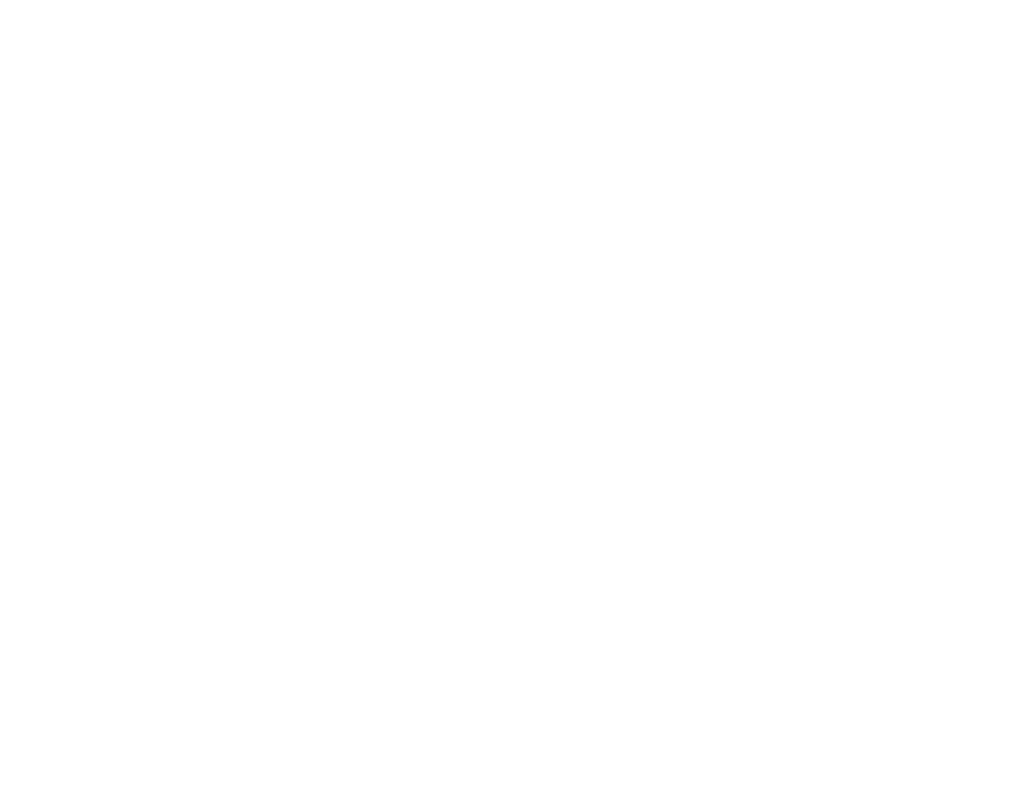
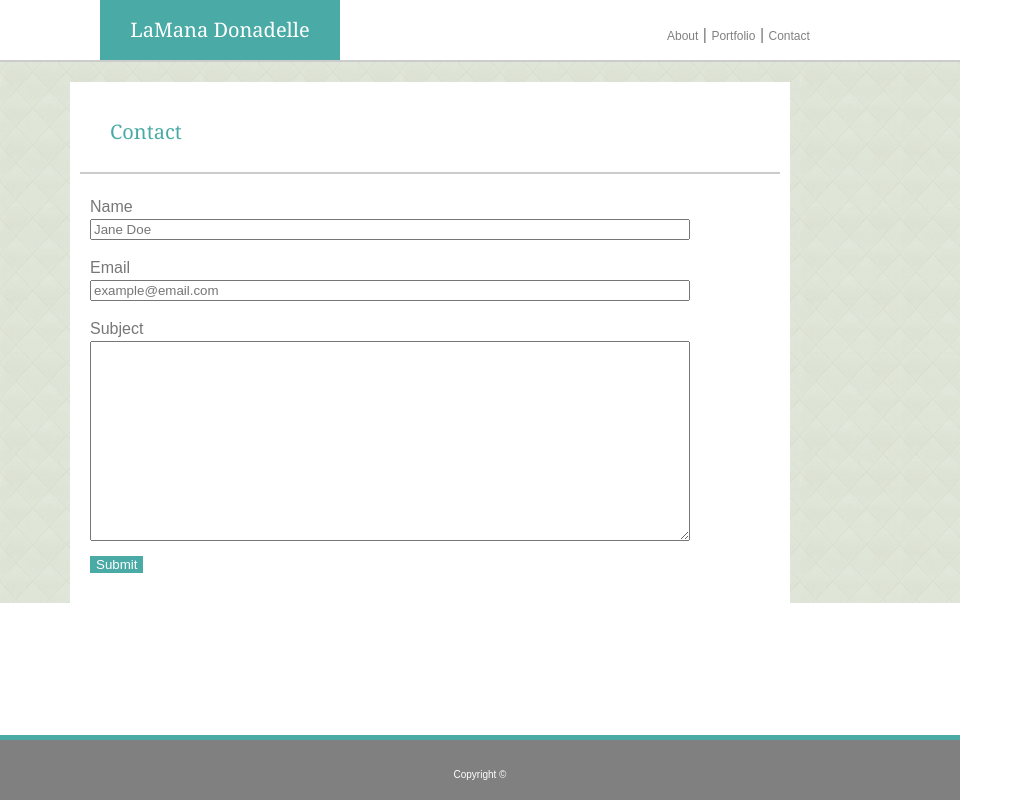
Before and after one commit to lamanaml/Basic-Portfolio, a plain HTML site: page contact.html in a window 1280 px wide. Shown: the whole page, without its empty margins (0-1023 px from the left). Drawn offline with Linux system fonts and the light colour scheme.

Commit message:
added portfolio and contact pages

```diff
--- a/assets/css/style.css
+++ b/assets/css/style.css
@@ -30,6 +30,7 @@ h1 {
    color:#4aaaa5;
    padding:30px;
    border-bottom: 2px solid #cccccc;
+
 }
 nav {
    margin-left:650px;
@@ -87,3 +88,27 @@ footer {
    border-top: 5px solid#4aaaa5;
 
 }
+
+#name {
+   width:600px;
+   margin-bottom:15px;
+
+}
+#email {
+   width:600px;
+   margin-bottom:15px;
+}
+#subject {
+   width:600px;
+   margin-bottom:15px;
+}
+#submit {
+   background-color:#4aaaa5;
+   color:white;
+   border:0px;
+}
+.portfolio {
+     padding:20px 20px 20px 10px;
+     line-height:25px;
+      width:400px;
+      bottom-margin:20;
--- a/contact.html
+++ b/contact.html
@@ -0,0 +1,48 @@
+<html>
+   <head>
+      <title>Contact :: LaMana Donadelle </title>
+      <link rel="stylesheet" href="assets/css/reset.css">
+      <link rel="stylesheet" href="assets/css/style.css">
+   </head>
+   <body>
+      <div class="mast">
+         <header>
+            LaMana Donadelle
+         </header>
+         <nav>
+            <a href="index.html">About</a> | <a href="portfolio.html">Portfolio</a> | <a href="contact.html">Contact</a>
+         </nav>
+       </div>
+      <section>
+      <div class="mainbody">
+          <h1>Contact</h1>
+         <form action="#" class="content">
+            <div >
+               <label for="name"> Name</label>
+            </div>
+            <div>
+               <input type="text" id="name" name="name" placeholder="Jane Doe">
+            </div>
+            <div>
+               <label for="email">Email</label>
+            </div>
+            <div>
+               <input type="text" id="email" name="email" placeholder="example@email.com">
+            </div>
+            <div>
+               <label for="subject">Subject</label>
+            </div>
+            <div>
+               <textarea id="subject" name="subject" placeholder="" style="height:200px"></textarea>
+            </div>
+<div>
+   </div>
+    <input id="submit" type="submit" value="Submit">
+    </div>
+
+      </section>
+       <footer>Copyright &copy;</footer>
+
+
+   </body>
+</html>
```
Also changed, not shown: index.html (+2 -14 lines), portfolio.html (+40 -0 lines).
